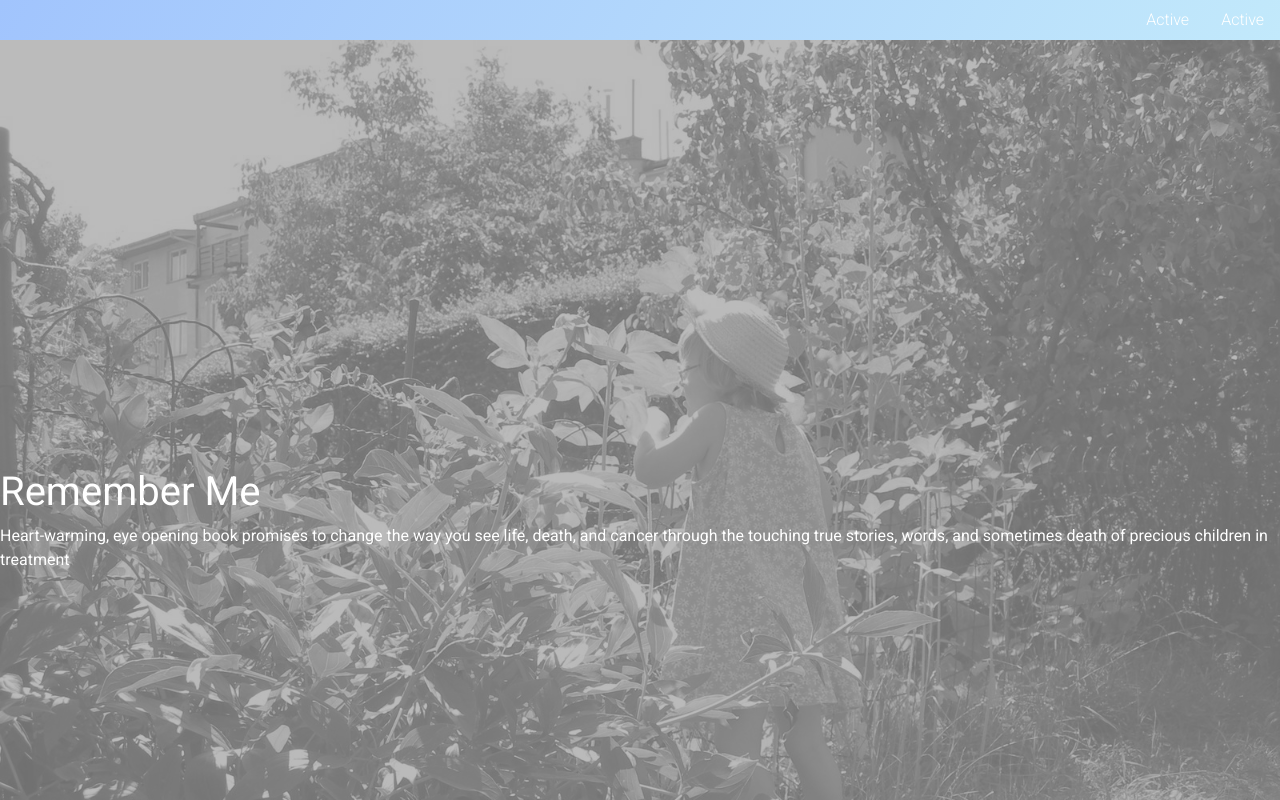
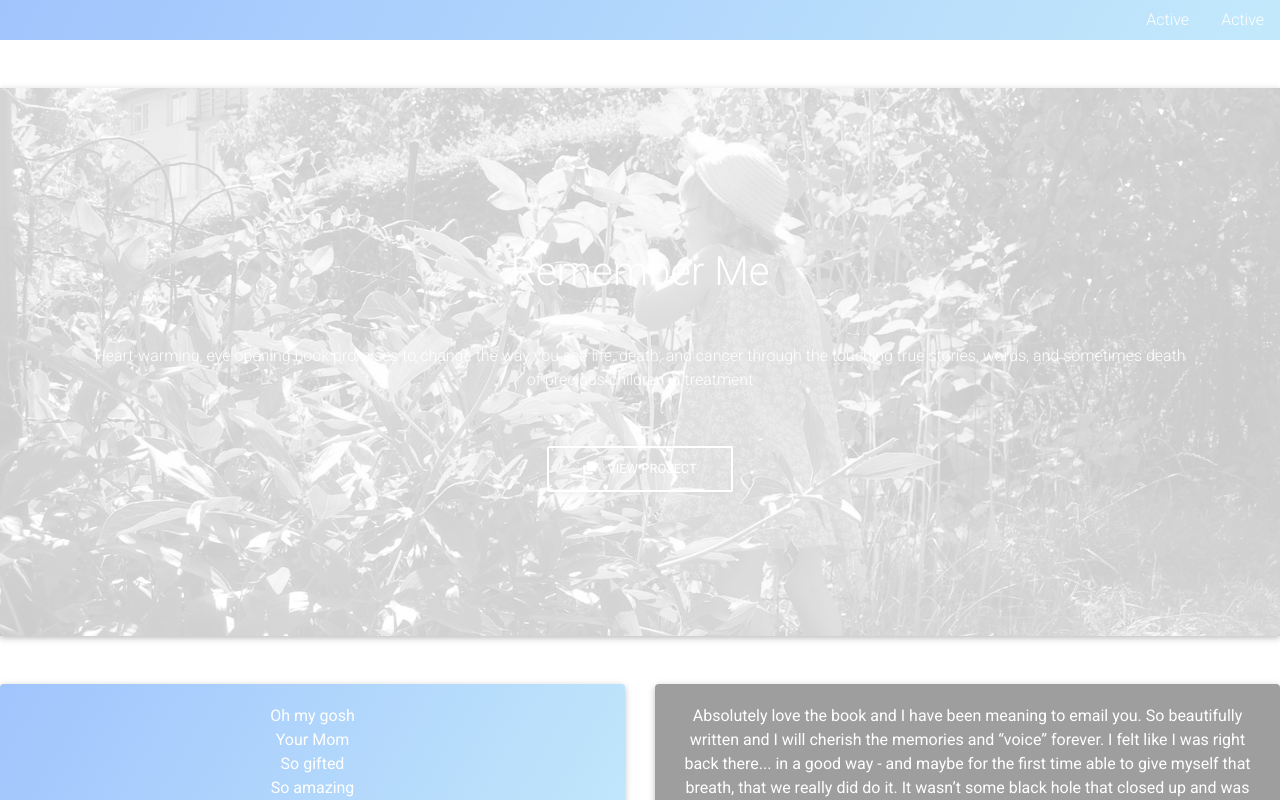
Before and after one commit to GamesOfSummer/remember-me-book-website, a React (Create React App) app in the folder remember-me/: page / in a window 1280 px wide. Shown: the top 800 px of the page. Built offline with nearby package versions, Linux system fonts and the light colour scheme.

Commit message:
fixed image scaling

```diff
--- a/remember-me/src/Header.jsx
+++ b/remember-me/src/Header.jsx
@@ -1,33 +1,47 @@
 import React, { Component } from 'react';
 import image from './images/headerMain.jpg';
-import { MDBMask, MDBView, MDBContainer, MDBRow, MDBCol } from 'mdbreact';
+import {
+    MDBJumbotron,
+    MDBBtn,
+    MDBRow,
+    MDBCol,
+    MDBCardTitle,
+    MDBIcon
+} from 'mdbreact';
 
 export default class Header extends Component {
     render() {
         return (
             <div>
-                <MDBView waves>
-                    <img src={image} className="img-fluid" alt="" />
-                    <MDBMask className="flex-center">
-                        <div class="mask flex-center waves-effect waves-light rgba-grey-strong">
-                            <p class="white-text center">
+                <MDBJumbotron style={{ padding: 0 }}>
+                    <MDBCol
+                        className="text-white text-center py-5 px-4 my-5"
+                        style={{
+                            background:
+                                'url(' + image + ') fixed center no-repeat',
+                            'background-size': `cover`,
+                            opacity: '0.2'
+                        }}
+                    >
+                        <MDBCol className="py-5">
+                            <MDBCardTitle className="h1-responsive pt-3 m-5 font-bold">
+                                Remember Me
+                            </MDBCardTitle>
+                            <p className="mx-5 mb-5">
                                 {' '}
-                                <h1>
-                                    <b>Remember Me</b>
-                                </h1>
-                                <p>
-                                    <b>
-                                        Heart-warming, eye opening book promises
-                                        to change the way you see life, death,
-                                        and cancer through the touching true
-                                        stories, words, and sometimes death of
-                                        precious children in treatment
-                                    </b>
-                                </p>
+                                Heart-warming, eye opening book promises to
+                                change the way you see life, death, and cancer
+                                through the touching true stories, words, and
+                                sometimes death of precious children in
+                                treatment
                             </p>
-                        </div>
-                    </MDBMask>
-                </MDBView>
+                            <MDBBtn outline color="white" className="mb-5">
+                                <MDBIcon icon="clone" className="mr-2" /> View
+                                project
+                            </MDBBtn>
+                        </MDBCol>
+                    </MDBCol>
+                </MDBJumbotron>
             </div>
         );
     }
```
